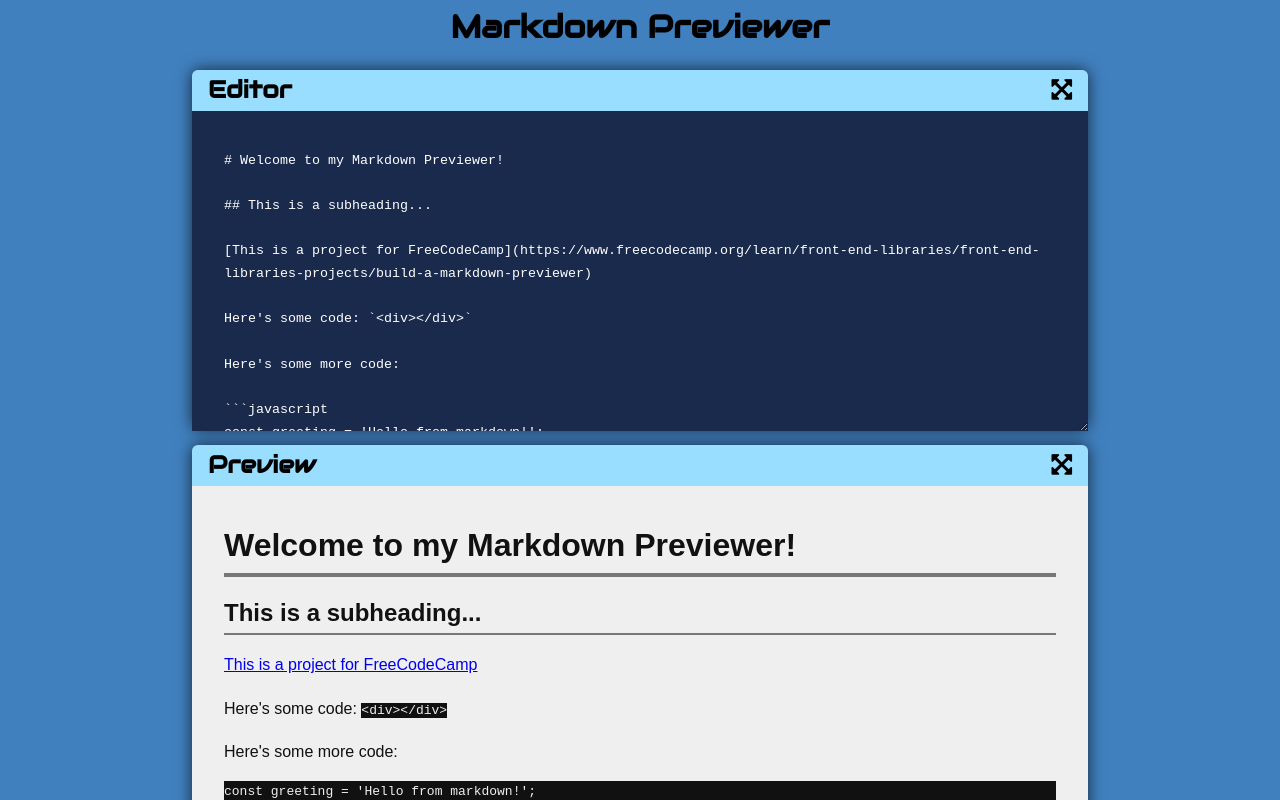
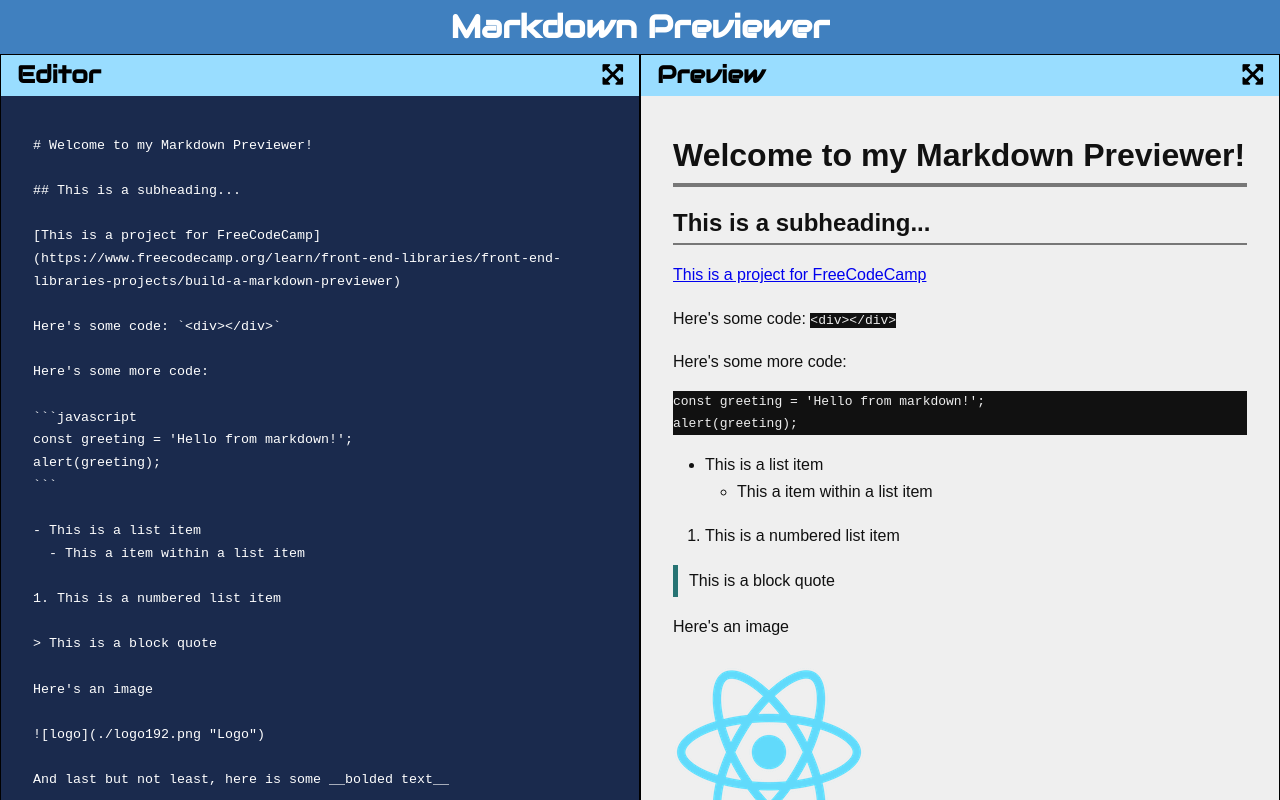
Before and after one commit to 83au/Markdown-Previewer, a React (Create React App) app: page / in a window 1280 px wide. Shown: the top 800 px of the page. Built offline with nearby package versions, Linux system fonts and the light colour scheme.

Commit message:
Change up layout

```diff
--- a/src/App.js
+++ b/src/App.js
@@ -36,6 +36,7 @@
   return (
     <div className="App">
       <h1 className="App__heading">Markdown Previewer</h1>
+      <div className="App__container">
         <Window title="Editor">
           <Editor markdown={markdown} onChange={handleChange} />
         </Window>
@@ -43,6 +44,7 @@
           <Preview preview={preview} />
         </Window>
       </div>
+    </div>
   );
 }
 
--- a/src/Window.js
+++ b/src/Window.js
@@ -2,14 +2,14 @@
 import "./styles/window.css";
 
 function Window({ title, children }) {
-  const [expand, setExpand] = useState(false);
+  const [ expand, setExpand ] = useState(false);
   const handleClick = () => setExpand(!expand);
 
   let styles;
   if (expand) {
     styles = {
       position: "absolute",
-      top: "-1rem",
+      top: "0",
       zIndex: "10",
       maxWidth: "100vw",
       width: "100%",
--- a/src/styles/App.css
+++ b/src/styles/App.css
@@ -4,6 +4,18 @@
 }
 
 .App__heading {
+  color: white;
   text-align: center;
   font-family: 'Audiowide', cursive;
 }
+
+.App__container {
+  display: grid;
+  grid-template-columns: repeat(2, 1fr);
+}
+
+@media only screen and (max-width: 800px) {
+  .App__container {
+    grid-template-columns: 100%;
+  }
+}
--- a/src/styles/window.css
+++ b/src/styles/window.css
@@ -1,9 +1,5 @@
 .Window {
-  margin: 1rem auto;
-  border-radius: 6px;
-  box-shadow: 0 0 1rem rgba(0, 0, 0, 0.7);
-  width: 70%;
-  max-width: 70rem;
+  border: 1px solid black;
 }
 
 .Window__heading {
@@ -11,7 +7,6 @@
   position: relative;
 
   background-color: var(--light-blue);
-  border-radius: 6px 6px 0 0;
 
   font-family: 'Audiowide', cursive;
 }
@@ -36,7 +31,7 @@
 }
 
 textarea {
-  resize: vertical;
+  resize: none;
 }
 
 @media only screen and (max-width: 1000px) {
```
Lines whose indentation alone changed are shown as unchanged.
